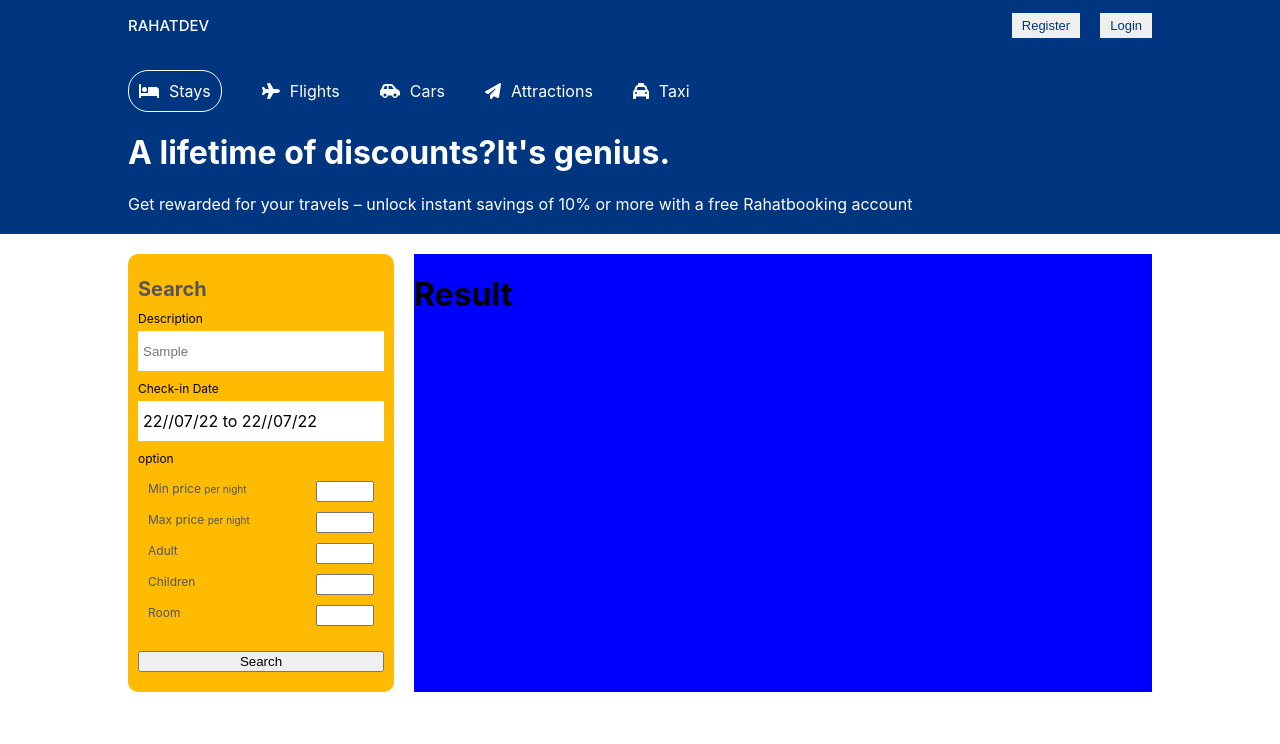
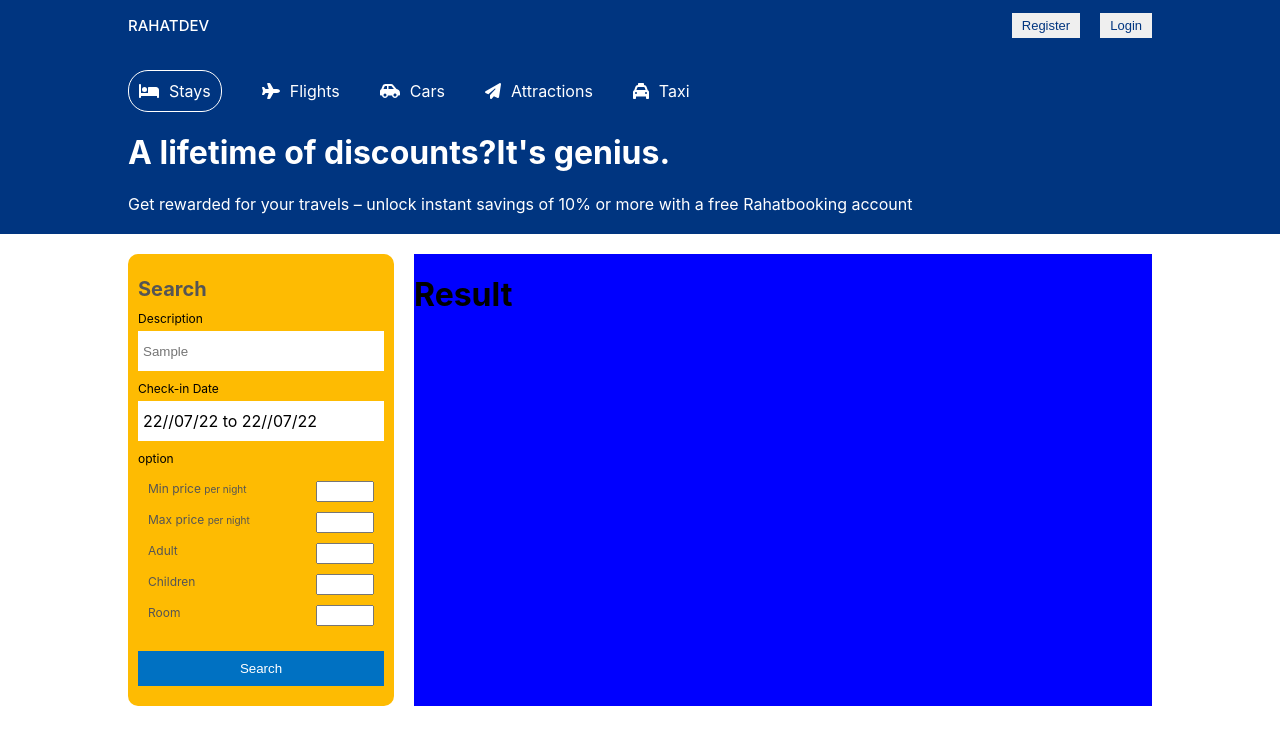
Before and after one commit to bellicose77/booking-app-clientside, a React (Create React App) app: page / in a window 1280 px wide. Both pictures are taken after typing "Sample" into the empty fields and a click on the button "Search". Shown: the top 744 px of the page. Built offline with nearby package versions, Linux system fonts and the light colour scheme.

Commit message:
serach options

```diff
--- a/src/pages/List/List.css
+++ b/src/pages/List/List.css
@@ -56,6 +56,15 @@
 .lsOptionInput{
     width: 50px;
 }
+.buttonS{
+    background-color: #0071c2;
+    padding: 10px;
+    color: white;
+    border: none;
+    width: 100%;
+    font-weight: 500;
+    cursor: pointer;
+}
 .searchResult{
     flex:3;
     background-color:blue;
--- a/src/pages/List/List.js
+++ b/src/pages/List/List.js
@@ -18,7 +18,7 @@ const List = () => {
             <Header type="list"/>
             <div className='listContainer'>
               <div className='listWrapper'>
-                <div className='searchList' >
+                <  div className='searchList' >
                     <h1 className='searchTitle'>
                         Search
                     </h1>
@@ -74,7 +74,7 @@ const List = () => {
                                 <input type="number" className="lsOptionInput" />
                             </div>
                         </div>
-                        <button>Search</button>
+                    <button className='buttonS'>Search</button>
                     </div>
                 </div>
                 <div className='searchResult'>
```
